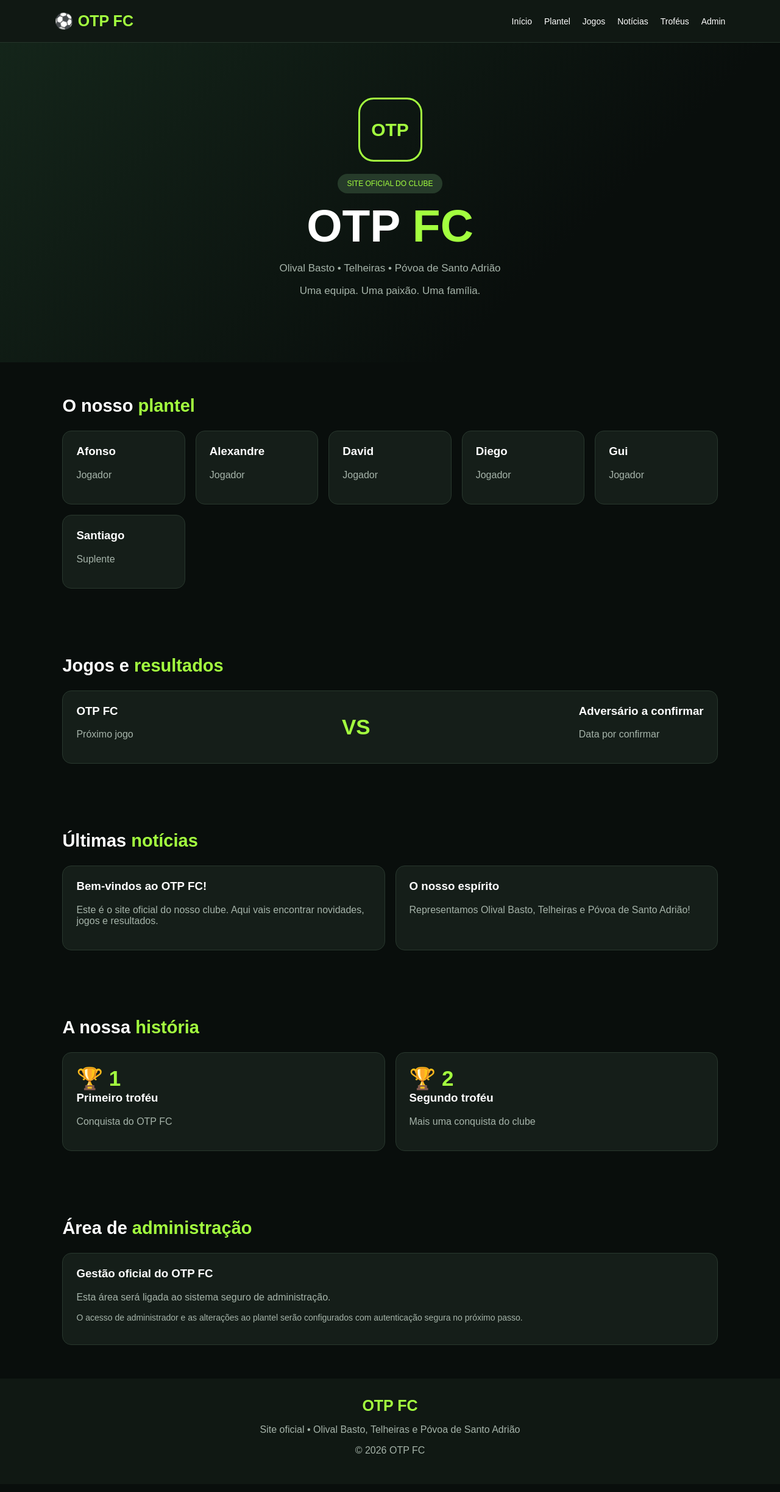
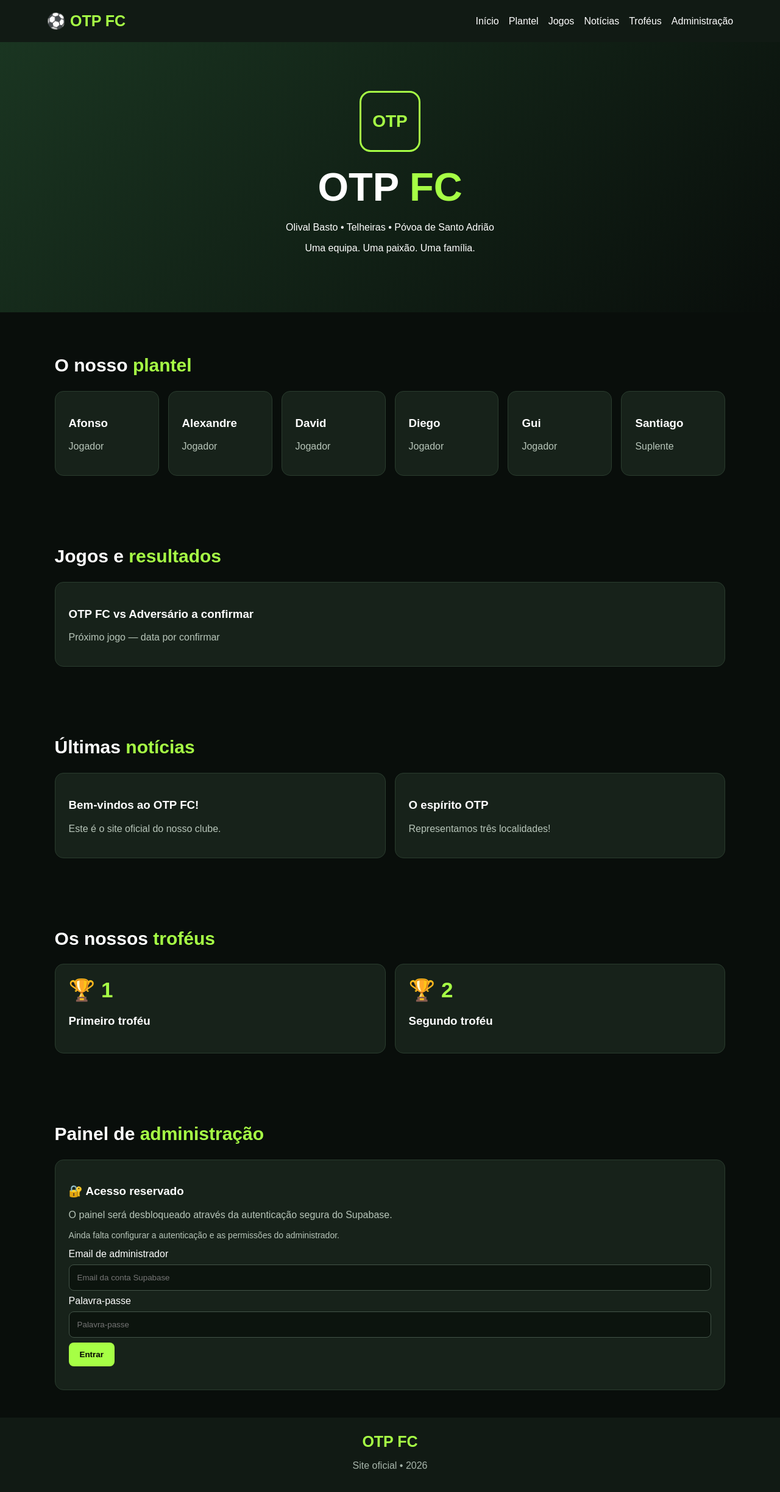
Before and after one commit to muitolindomail-jpg/otp-fc-oficial, a plain HTML site: page index.html in a window 1280 px wide. Shown: the whole page at 61% size. Drawn offline with Linux system fonts and the light colour scheme.

Commit message:
Update index.html

```diff
--- a/index.html
+++ b/index.html
@@ -3,79 +3,32 @@
 <html lang="pt">
 <head>
 <meta charset="UTF-8">
-<meta name="viewport" content="width=device-width, initial-scale=1.0">
-<title>OTP FC | Site Oficial</title>
+<meta name="viewport" content="width=device-width, initial-scale=1">
+<title>OTP FC | Oficial</title>
 <style>
-:root {
-  --green:#a3ff3f;
-  --dark:#090e0c;
-  --panel:#151e19;
-  --muted:#a6b4aa;
-}
+:root{--verde:#a6ff45;--fundo:#090e0b;--cartao:#17221a}
 *{box-sizing:border-box}
-body{
-  margin:0;background:var(--dark);color:white;
-  font-family:Arial,sans-serif;
-}
-header{
-  padding:20px 7%;display:flex;align-items:center;
-  justify-content:space-between;background:#101813;
-  border-bottom:1px solid #26352b;
-}
-.logo{font-size:25px;font-weight:900;color:var(--green)}
-nav{display:flex;gap:20px;flex-wrap:wrap}
-nav a{color:white;text-decoration:none;font-size:14px}
-nav a:hover{color:var(--green)}
-.hero{
-  padding:90px 8%;text-align:center;
-  background:linear-gradient(135deg,#14251a,#090e0c 70%);
-}
-.crest{
-  width:105px;height:105px;margin:auto auto 20px;
-  border:3px solid var(--green);border-radius:25px;
-  display:grid;place-items:center;font-size:30px;
-  font-weight:900;color:var(--green);
-}
-.hero h1{font-size:clamp(40px,8vw,75px);margin:10px}
-.hero h1 span{color:var(--green)}
-.hero p{color:var(--muted);font-size:17px}
-.tag{
-  display:inline-block;padding:9px 16px;border-radius:30px;
-  background:#263b2a;color:var(--green);font-size:12px;
-}
-section{padding:55px 8%}
-h2{font-size:29px;margin-top:0}
-h2 span{color:var(--green)}
-.grid{
-  display:grid;grid-template-columns:repeat(auto-fit,minmax(180px,1fr));
-  gap:17px;
-}
-.card{
-  background:var(--panel);padding:22px;border-radius:15px;
-  border:1px solid #29382e;
-}
-.card h3{margin-top:0}
-.card p{color:var(--muted)}
-.number{font-size:35px;font-weight:bold;color:var(--green)}
-.match{
-  display:flex;justify-content:space-between;align-items:center;
-  gap:10px;flex-wrap:wrap;
-}
-button{
-  background:var(--green);border:0;padding:12px 19px;
-  border-radius:9px;font-weight:bold;cursor:pointer;
-}
-button:hover{opacity:.85}
-.admin-note{color:var(--muted);font-size:14px}
-footer{
-  text-align:center;padding:30px;background:#101813;
-  color:var(--muted);
-}
-@media(max-width:600px){
- header{align-items:flex-start;gap:15px;flex-direction:column}
- nav{gap:13px}
- section{padding:40px 6%}
-}
+body{margin:0;background:var(--fundo);color:white;font-family:Arial,sans-serif}
+header{padding:20px 6%;background:#111a14;display:flex;justify-content:space-between;align-items:center;flex-wrap:wrap;gap:15px}
+.logo{font-size:25px;font-weight:900;color:var(--verde)}
+nav{display:flex;gap:16px;flex-wrap:wrap}
+nav a{color:white;text-decoration:none}
+nav a:hover{color:var(--verde)}
+.hero{text-align:center;padding:80px 15px;background:linear-gradient(135deg,#1a3521,#090e0b)}
+.escudo{border:3px solid var(--verde);border-radius:18px;width:100px;height:100px;margin:auto;display:grid;place-items:center;font-size:28px;font-weight:bold;color:var(--verde)}
+h1{font-size:65px;margin:20px 0}
+h1 span,h2 span{color:var(--verde)}
+section{padding:45px 7%}
+h2{font-size:30px}
+.grid{display:grid;grid-template-columns:repeat(auto-fit,minmax(170px,1fr));gap:15px}
+.card{background:var(--cartao);padding:22px;border:1px solid #2a3c2e;border-radius:14px}
+.card p{color:#b7c5b9}
+.number{font-size:35px;color:var(--verde);font-weight:bold}
+button{background:var(--verde);border:0;padding:12px 18px;border-radius:8px;font-weight:bold;cursor:pointer}
+input{width:100%;padding:13px;margin:8px 0;border-radius:8px;border:1px solid #435448;background:#0c140e;color:white}
+.hidden{display:none}
+.notice{color:#ffdc81;font-size:14px}
+footer{text-align:center;padding:25px;background:#111a14;color:#a6b4aa}
 </style>
 </head>
 <body>
@@ -88,13 +41,12 @@ footer{
 <a href="#jogos">Jogos</a>
 <a href="#noticias">Notícias</a>
 <a href="#trofeus">Troféus</a>
-    <a href="#admin">Admin</a>
+<a href="#admin">Administração</a>
 </nav>
 </header>
 
 <div class="hero" id="inicio">
-  <div class="crest">OTP</div>
-  <div class="tag">SITE OFICIAL DO CLUBE</div>
+<div class="escudo">OTP</div>
 <h1>OTP <span>FC</span></h1>
 <p>Olival Basto • Telheiras • Póvoa de Santo Adrião</p>
 <p>Uma equipa. Uma paixão. Uma família.</p>
@@ -102,7 +54,7 @@ footer{
 
 <section id="plantel">
 <h2>O nosso <span>plantel</span></h2>
-  <div class="grid" id="players">
+<div class="grid" id="plantel-lista">
 <div class="card"><h3>Afonso</h3><p>Jogador</p></div>
 <div class="card"><h3>Alexandre</h3><p>Jogador</p></div>
 <div class="card"><h3>David</h3><p>Jogador</p></div>
@@ -114,57 +66,95 @@ footer{
 
 <section id="jogos">
 <h2>Jogos e <span>resultados</span></h2>
-  <div class="card match">
-    <div><h3>OTP FC</h3><p>Próximo jogo</p></div>
-    <div class="number">VS</div>
-    <div><h3>Adversário a confirmar</h3><p>Data por confirmar</p></div>
+<div class="card">
+<h3>OTP FC vs Adversário a confirmar</h3>
+<p>Próximo jogo — data por confirmar</p>
 </div>
 </section>
 
 <section id="noticias">
 <h2>Últimas <span>notícias</span></h2>
 <div class="grid">
-    <div class="card">
-      <h3>Bem-vindos ao OTP FC!</h3>
-      <p>Este é o site oficial do nosso clube. Aqui vais encontrar novidades, jogos e resultados.</p>
-    </div>
-    <div class="card">
-      <h3>O nosso espírito</h3>
-      <p>Representamos Olival Basto, Telheiras e Póvoa de Santo Adrião!</p>
-    </div>
+<div class="card"><h3>Bem-vindos ao OTP FC!</h3><p>Este é o site oficial do nosso clube.</p></div>
+<div class="card"><h3>O espírito OTP</h3><p>Representamos três localidades!</p></div>
 </div>
 </section>
 
 <section id="trofeus">
-  <h2>A nossa <span>história</span></h2>
+<h2>Os nossos <span>troféus</span></h2>
 <div class="grid">
-    <div class="card">
-      <div class="number">🏆 1</div>
-      <h3>Primeiro troféu</h3>
-      <p>Conquista do OTP FC</p>
-    </div>
-    <div class="card">
-      <div class="number">🏆 2</div>
-      <h3>Segundo troféu</h3>
-      <p>Mais uma conquista do clube</p>
-    </div>
+<div class="card"><div class="number">🏆 1</div><h3>Primeiro troféu</h3></div>
+<div class="card"><div class="number">🏆 2</div><h3>Segundo troféu</h3></div>
 </div>
 </section>
 
 <section id="admin">
-  <h2>Área de <span>administração</span></h2>
+<h2>Painel de <span>administração</span></h2>
 <div class="card">
-    <h3>Gestão oficial do OTP FC</h3>
-    <p>Esta área será ligada ao sistema seguro de administração.</p>
-    <p class="admin-note">O acesso de administrador e as alterações ao plantel serão configurados com autenticação segura no próximo passo.</p>
+<h3>🔐 Acesso reservado</h3>
+<p>O painel será desbloqueado através da autenticação segura do Supabase.</p>
+<p class="notice">Ainda falta configurar a autenticação e as permissões do administrador.</p>
+<div id="login">
+<label for="email">Email de administrador</label>
+<input id="email" type="email" placeholder="Email da conta Supabase">
+<label for="password">Palavra-passe</label>
+<input id="password" type="password" placeholder="Palavra-passe">
+<button onclick="login()">Entrar</button>
+<p id="mensagem"></p>
+</div>
+<div id="painel" class="hidden">
+<h3>Bem-vindo à administração!</h3>
+<p>Autenticação concluída. A gestão de conteúdos será ligada à base de dados no próximo passo.</p>
+<button onclick="logout()">Terminar sessão</button>
+</div>
 </div>
 </section>
 
 <footer>
 <div class="logo">OTP FC</div>
-  <p>Site oficial • Olival Basto, Telheiras e Póvoa de Santo Adrião</p>
-  <p>© 2026 OTP FC</p>
+<p>Site oficial • 2026</p>
 </footer>
 
+<script type="module">
+import { createClient } from
+'https://cdn.jsdelivr.net/npm/@supabase/supabase-js@2/+esm';
+
+const SUPABASE_URL = 'https://ieauihfnqxiwfowdhewn.supabase.co';
+const SUPABASE_KEY = 'password_otpfc;
+
+const supabase = createClient(SUPABASE_URL,SUPABASE_KEY);
+
+window.login = async function(){
+ const email=document.getElementById('email').value.trim();
+ const password=document.getElementById('password').value;
+ const msg=document.getElementById('mensagem');
+ msg.textContent='A verificar...';
+
+ const {data,error}=await supabase.auth.signInWithPassword({
+   email,password
+ });
+
+ if(error){
+   msg.textContent='Não foi possível entrar. Verifica o email e a palavra-passe.';
+   return;
+ }
+
+ msg.textContent='Sessão iniciada!';
+ document.getElementById('login').classList.add('hidden');
+ document.getElementById('painel').classList.remove('hidden');
+};
+
+window.logout=async function(){
+ await supabase.auth.signOut();
+ document.getElementById('login').classList.remove('hidden');
+ document.getElementById('painel').classList.add('hidden');
+};
+
+const {data:{session}}=await supabase.auth.getSession();
+if(session){
+ document.getElementById('login').classList.add('hidden');
+ document.getElementById('painel').classList.remove('hidden');
+}
+</script>
 </body>
 </html>
```
Lines whose indentation alone changed are shown as unchanged.
